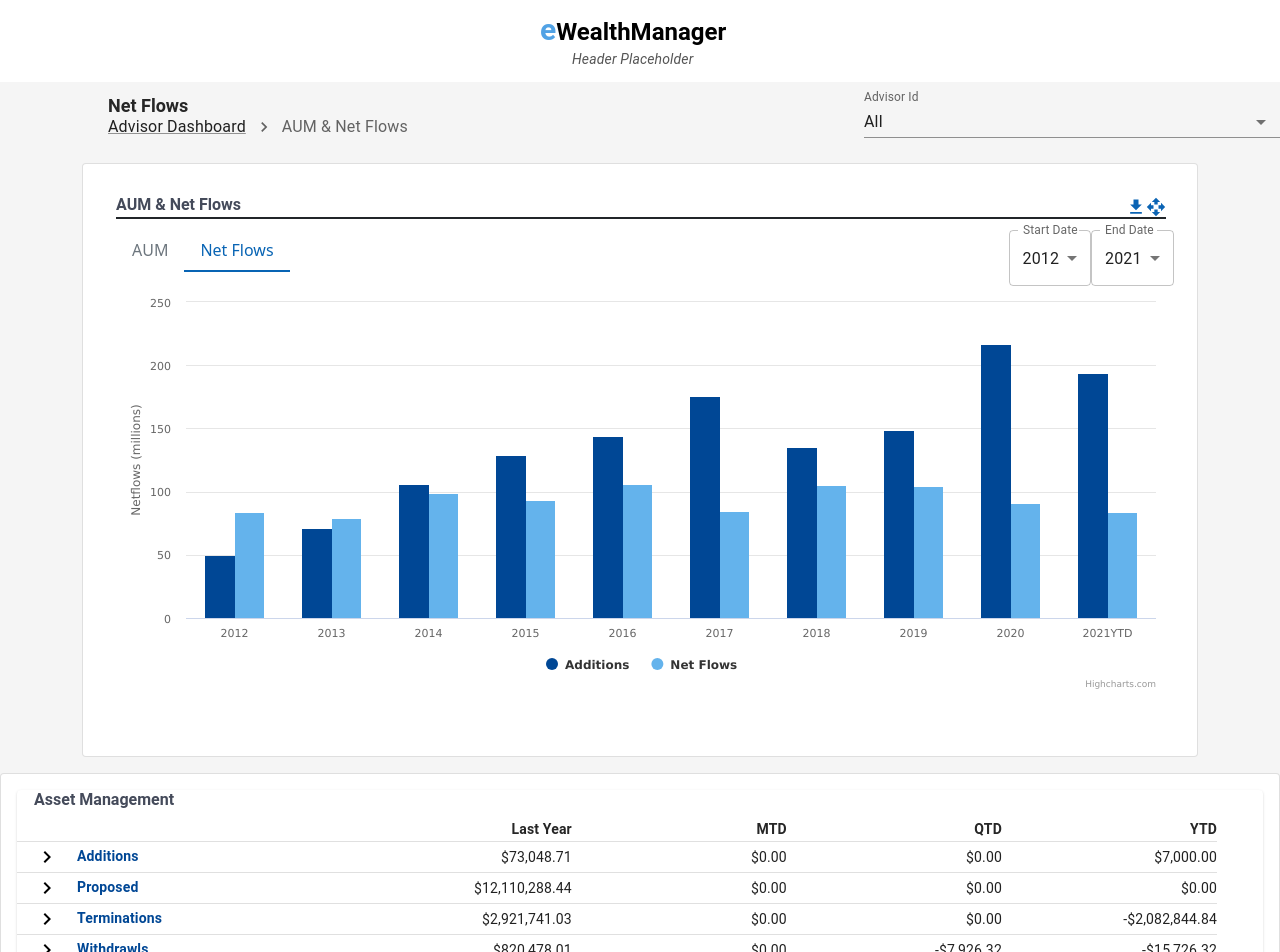
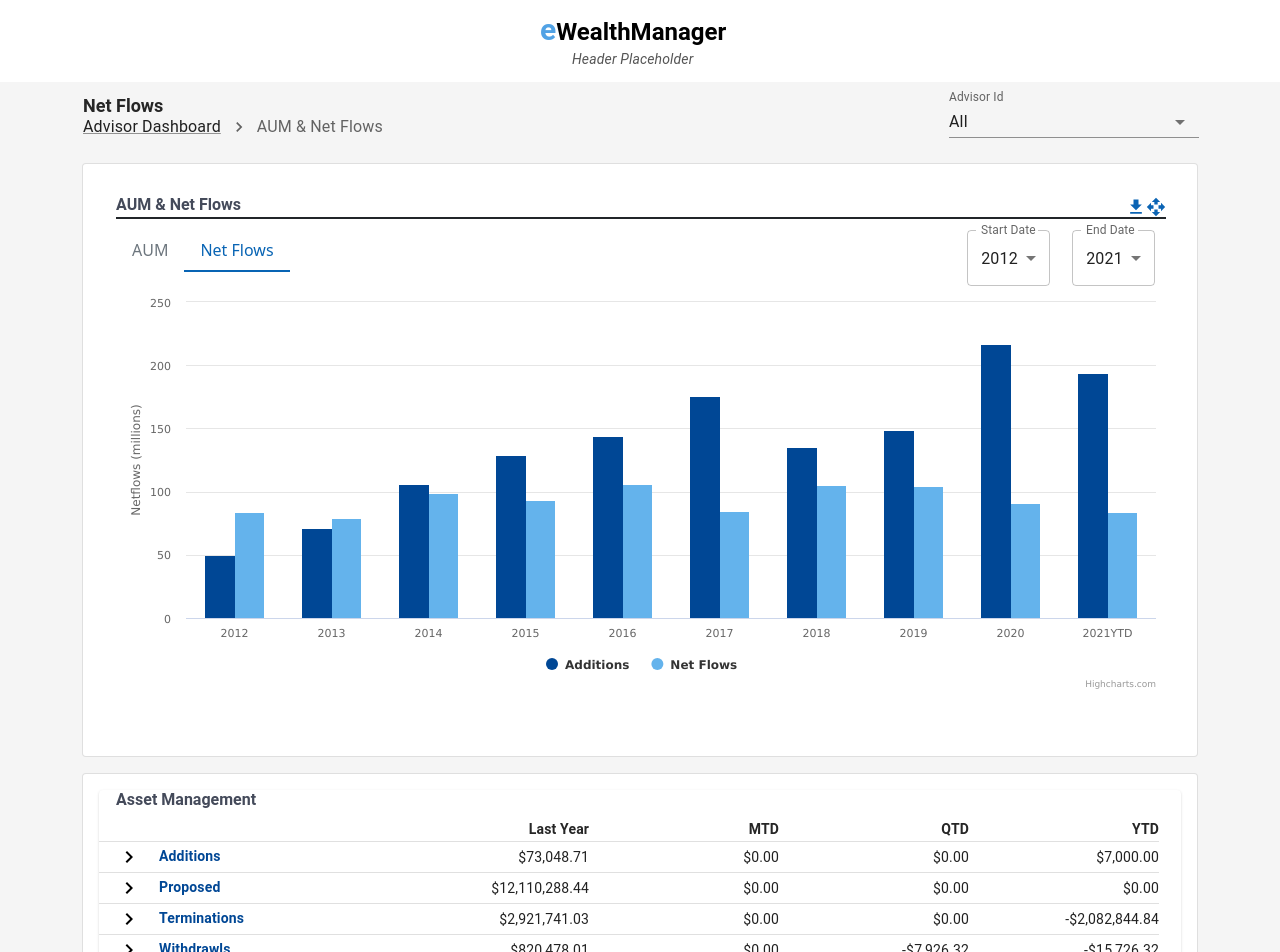
Before and after one commit to Manav15/poc-app, a React (Create React App) app: page / in a window 1280 px wide. Shown: the top 952 px of the page. Built offline with nearby package versions, Linux system fonts and the light colour scheme.

Commit message:
UI Updates

```diff
--- a/src/Components/Chart/chart.component.tsx
+++ b/src/Components/Chart/chart.component.tsx
@@ -45,7 +45,7 @@ const Chart = () => {
 
                         </Nav>
                     </div>
-                    <div style={{ display: 'flex', justifyContent: 'space-around', width: '15%' }} >
+                    <div style={{ display: 'flex', justifyContent: 'space-around', width: '20%' }} >
                         <div>
                             <FormControl fullWidth>
                                 <InputLabel id="demo-simple-select-label">Start Date</InputLabel>
--- a/src/Components/Chart/chart.module.css
+++ b/src/Components/Chart/chart.module.css
@@ -16,5 +16,4 @@
   line-height: 1.5;
   letter-spacing: normal;
   color: #444a5a;
-
 }
--- a/src/Components/Content/Content.module.css
+++ b/src/Components/Content/Content.module.css
@@ -20,9 +20,11 @@
     letter-spacing: normal;
     color: #262626;
     margin-bottom: -5px;
+    margin-left: -25px;
 }
 .contentContainer{
     width: 100%;
     height: auto;
     background-color: #f5f5f5;
+    margin-bottom: 10px;
     }
--- a/src/Components/Content/TabContent.tsx
+++ b/src/Components/Content/TabContent.tsx
@@ -135,7 +135,7 @@ export default function CollapsibleTable() {
   return (
 
       <TableContainer component={Paper}>
-        <Table aria-label="collapsible table" padding='none' style={{ width: '1200px', fontFamily: 'Roboto'  }}>
+        <Table aria-label="collapsible table" padding='none' style={{ width: '1060px', fontFamily: 'Roboto'  }}>
           <TableHead>
             <TableRow>
               <h4 className={styles.assetMgmt}>Asset Management</h4>
--- a/src/Components/Content/content.component.tsx
+++ b/src/Components/Content/content.component.tsx
@@ -25,15 +25,16 @@ export const ContentComponent = () => {
                         <div className="card">
                             <div className="card-body">
                                 <Chart />
-
                             </div>
                         </div>
                     </div>
                 </Grid>
                 <Grid item xs={12}  >
-                    <div className="card">
-                        <div className="card-body">
+                    <div className="container" >
+                        <div className="card">
+                            <div className="card-body">
                             {CollapsibleTable()}
+                            </div>
                         </div>
                     </div>
                 </Grid>
--- a/src/Components/Content/selectBox.component.tsx
+++ b/src/Components/Content/selectBox.component.tsx
@@ -6,8 +6,8 @@ import NativeSelect from '@mui/material/NativeSelect';
 
 export default function NativeSelectDemo() {
     return (
-        <Box sx={{ minWidth: 100 }}>
-            <FormControl fullWidth>
+        <Box style={{ width: '250px', marginLeft: '85px'}} sx={{ minWidth: 100 }}>
+            <FormControl fullWidth >
                 <InputLabel variant="standard" htmlFor="uncontrolled-native">
                     Advisor Id
                 </InputLabel>
--- a/src/Components/Header/header.module.css
+++ b/src/Components/Header/header.module.css
@@ -4,7 +4,7 @@
     font-weight: bold;
     font-family: Roboto;
     width: 200px;
-    height: 42px
+    height: 42px;
 }
 .logoSpan{
     color: rgba(47, 144, 224, 0.836);
--- a/src/Components/NavBar/navBar.component.tsx
+++ b/src/Components/NavBar/navBar.component.tsx
@@ -27,7 +27,7 @@ export default function CustomSeparator() {
   ];
 
   return (
-    <Stack spacing={2}>
+    <Stack spacing={2} style={{marginLeft: '-25px'}}>
       <Breadcrumbs
         separator={<NavigateNextIcon fontSize="small" />}
         aria-label="breadcrumb"
```
